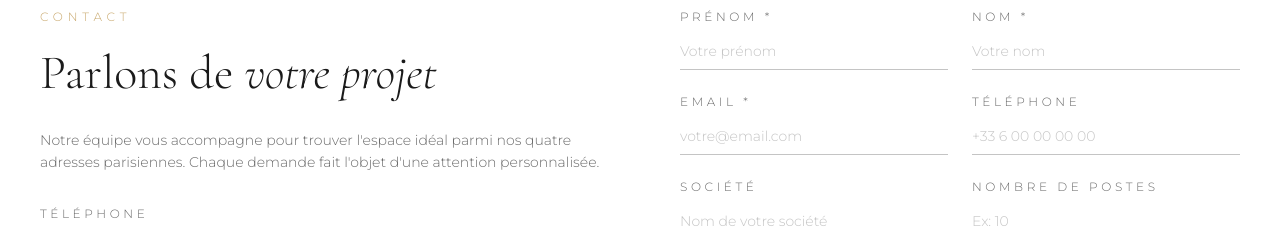
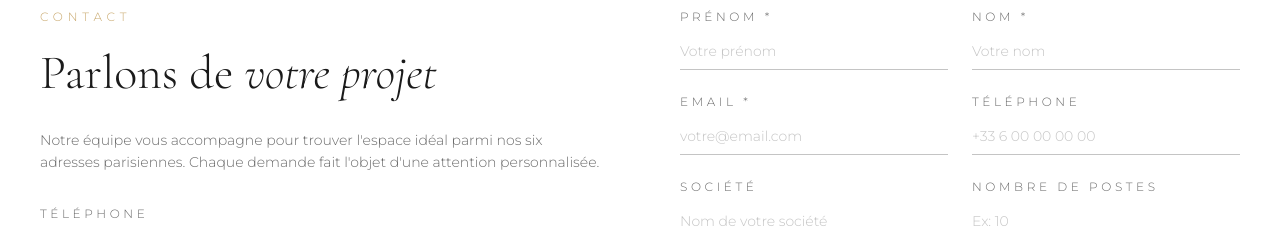
Before and after one commit to teetom3/kwerk-copy, a Next.js app: page / in a window 1280 px wide. Shown: the part 6520-6748 px from the top of the page. Built offline with nearby package versions, Linux system fonts and the light colour scheme.

Commit message:
Update: Change "quatre adresses" to "six adresses" in contact section

```diff
--- a/src/app/page.tsx
+++ b/src/app/page.tsx
@@ -378,7 +378,7 @@ export default function HomePage() {
                 Parlons de <em>votre projet</em>
               </h2>
               <p className="font-sans font-light text-kwerk-grey text-sm leading-relaxed mb-8">
-                Notre équipe vous accompagne pour trouver l'espace idéal parmi nos quatre adresses parisiennes. Chaque demande fait l'objet d'une attention personnalisée.
+                Notre équipe vous accompagne pour trouver l'espace idéal parmi nos six adresses parisiennes. Chaque demande fait l'objet d'une attention personnalisée.
               </p>
               <div className="space-y-4">
                 <div>
```
